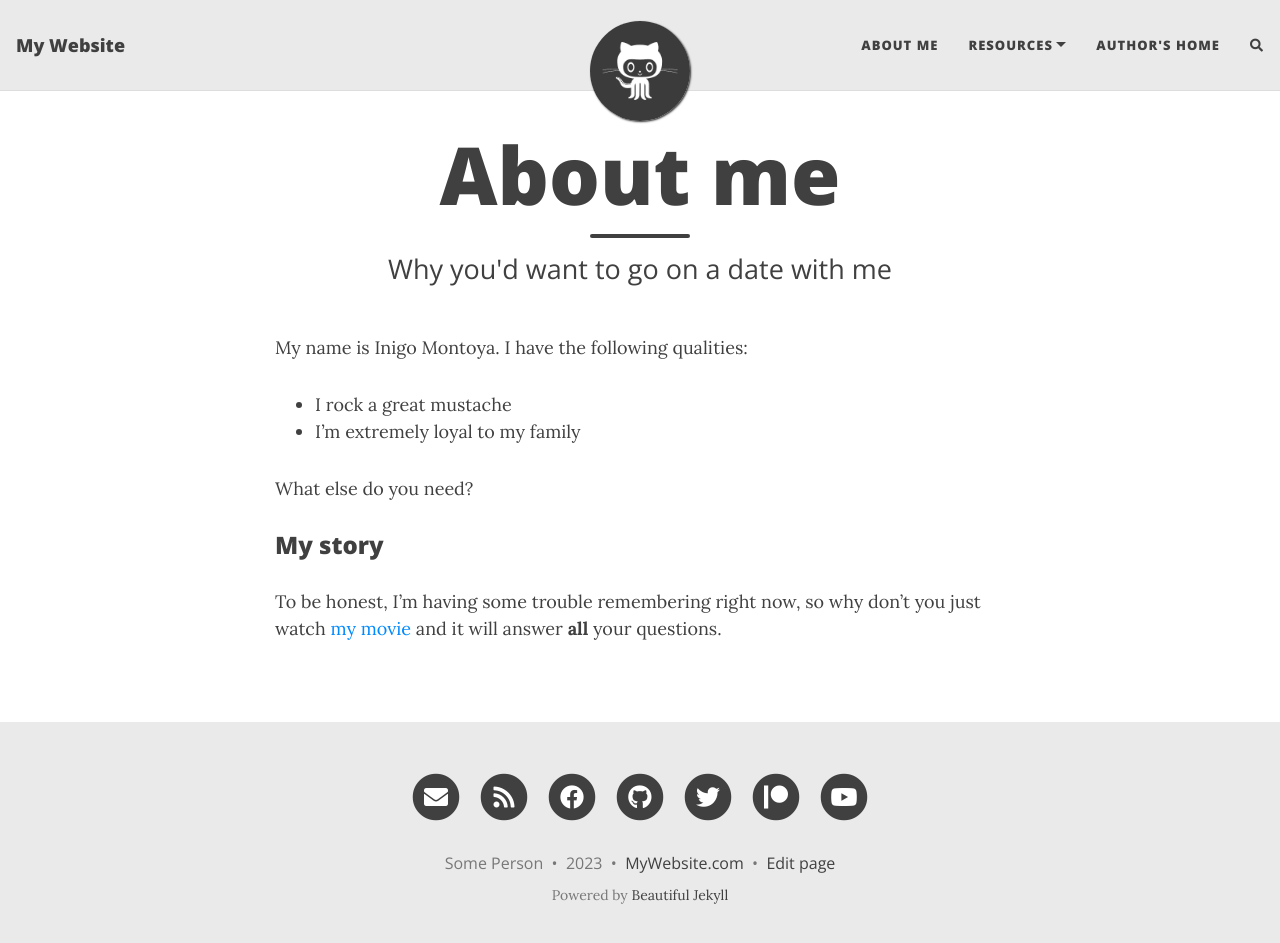
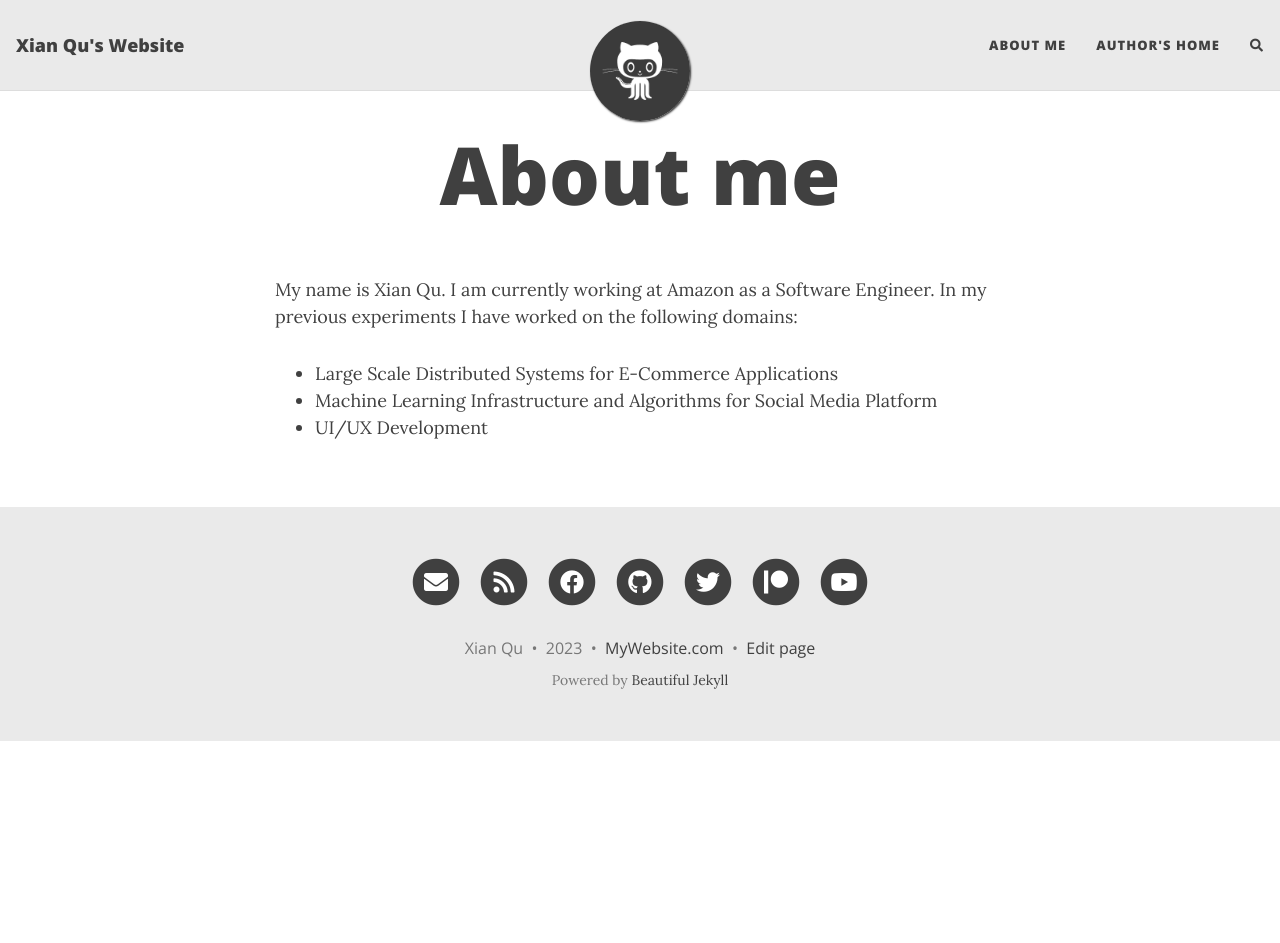
Before and after one commit to xianqugithub/xianqugithub.github.io, a Jekyll site: the page built from aboutme.md, in a window 1280 px wide and 956 px high. Shown: the top 943 px of the window. Built offline with Jekyll 4.4.1, drawn with Linux system fonts in a browser that asks for light colours; nearby versions of some CDN libraries; comment, search, counter and statistics services are not loaded.

Commit message:
some more changes relating to myself.

```diff
--- a/_config.yml
+++ b/_config.yml
@@ -10,10 +10,10 @@
 ############################
 
 # Name of website
-title: My Website
+title: Xian Qu's Website
 
 # Your name to show in the footer
-author: Some Person
+author: Xian Qu
 
 ###############################################
 # --- List of links in the navigation bar --- #
@@ -21,10 +21,7 @@ author: Some Person
 
 navbar-links:
   About Me: "aboutme"
-  Resources:
-    - Beautiful Jekyll: "https://beautifuljekyll.com"
-    - Learn markdown: "https://www.markdowntutorial.com/"
-  Author's home: "https://deanattali.com"
+  Author's home: "https://xianqugithub.github.io/"
 
 ################
 # --- Logo --- #
--- a/aboutme.md
+++ b/aboutme.md
@@ -1,16 +1,10 @@
 ---
 layout: page
 title: About me
-subtitle: Why you'd want to go on a date with me
 ---
 
-My name is Inigo Montoya. I have the following qualities:
+My name is Xian Qu. I am currently working at Amazon as a Software Engineer. In my previous experiments I have worked on the following domains:
 
-- I rock a great mustache
-- I'm extremely loyal to my family
-
-What else do you need?
-
-### My story
-
-To be honest, I'm having some trouble remembering right now, so why don't you just watch [my movie](https://en.wikipedia.org/wiki/The_Princess_Bride_%28film%29) and it will answer **all** your questions.
+- Large Scale Distributed Systems for E-Commerce Applications
+- Machine Learning Infrastructure and Algorithms for Social Media Platform
+- UI/UX Development
```
